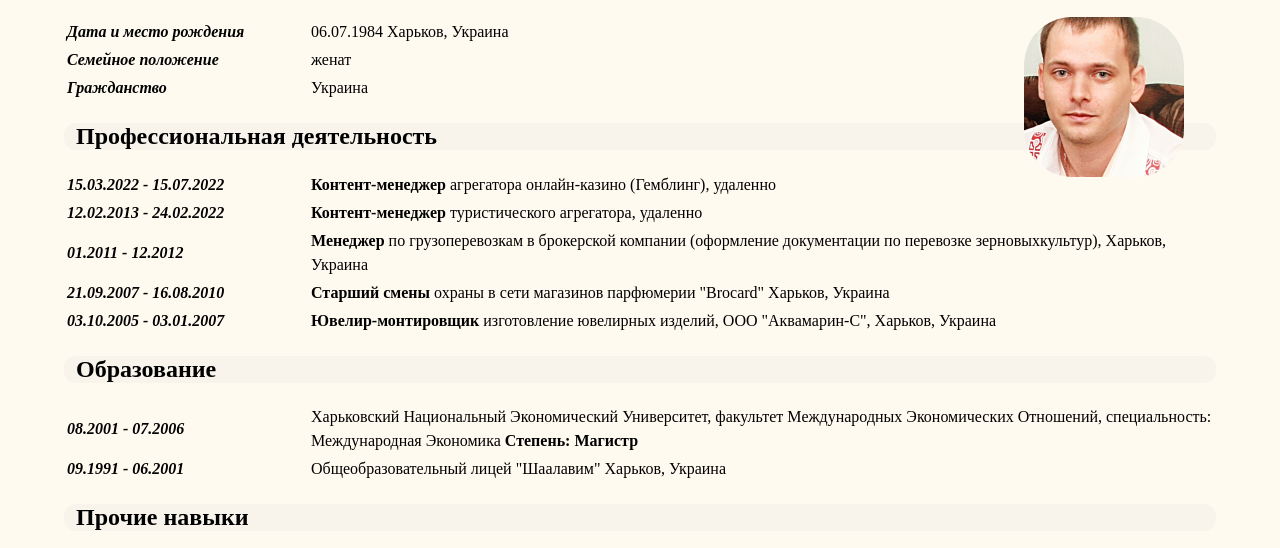
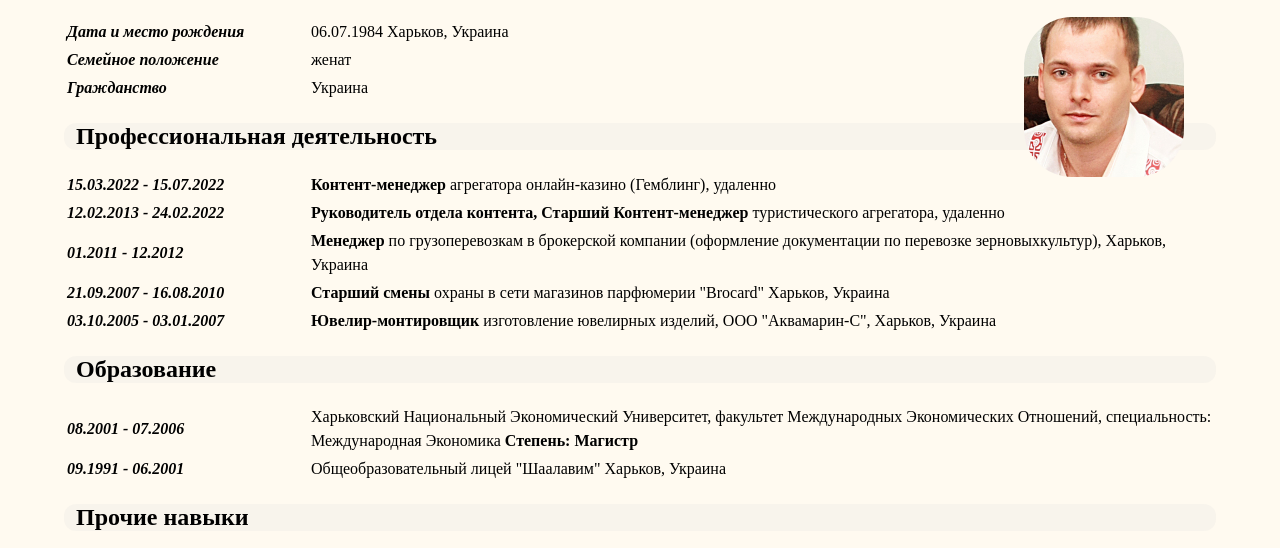
Before and after one commit to EvgenyStar/Resume, a plain HTML site: page Lebenslauf_RU.html in a window 1280 px wide. Shown: the part 192-740 px from the top of the page. Drawn offline with Linux system fonts and the light colour scheme.

Commit message:
Update Lebenslauf_RU.html

```diff
--- a/Lebenslauf_RU.html
+++ b/Lebenslauf_RU.html
@@ -51,7 +51,7 @@
         </tr>
         <tr>
             <td class="td_left">12.02.2013 - 24.02.2022</td>
-            <td class="td_right"><span>Контент-менеджер</span> туристического агрегатора, удаленно</td>
+            <td class="td_right"><span>Руководитель отдела контента, Старший Контент-менеджер</span> туристического агрегатора, удаленно</td>
             <tr>
                 <td class="td_left">01.2011 - 12.2012</td>
                 <td class="td_right"><span>Менеджер</span> по грузоперевозкам в брокерской компании (оформление документации по перевозке зерновыхкультур), Харьков, Украина</td>
```
